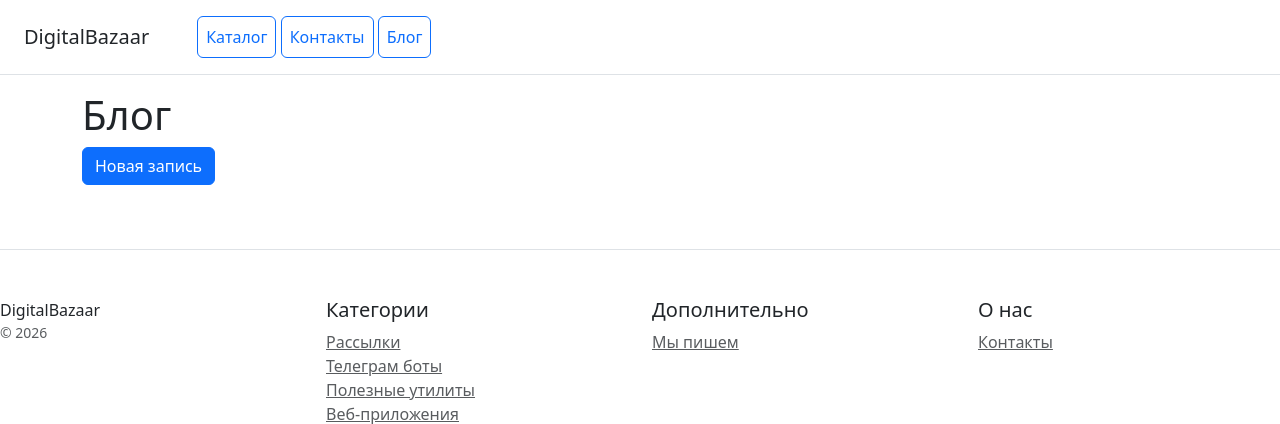
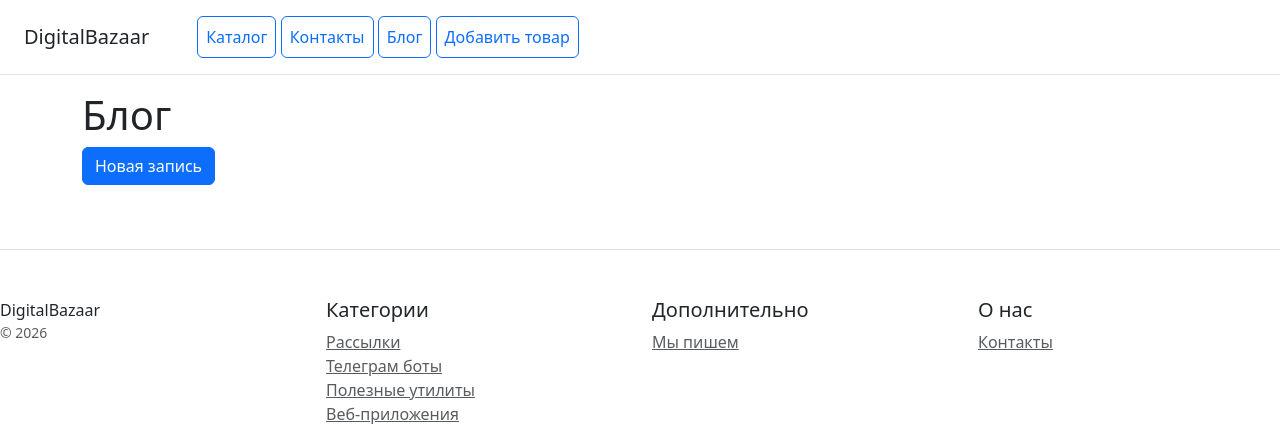
Before and after one commit to mihazizganov-debug/DigitalBazaar, a Django app: page /blogs/ in a window 1280 px wide. Shown: the top 424 px of the page. Run offline with Django 5.2, Linux system fonts and the light colour scheme; data that the repository does not hold is empty; some libraries are stand-ins or nearby versions.

Commit message:
feat: добавлена ссылка Добавить товар в главное меню

```diff
--- a/catalog/templates/catalog/includes/navbar.html
+++ b/catalog/templates/catalog/includes/navbar.html
@@ -4,5 +4,6 @@
         <a class="p-2 btn btn-outline-primary" href="{% url 'catalog:home' %}">Каталог</a>
         <a class="p-2 btn btn-outline-primary" href="{% url 'catalog:contacts' %}">Контакты</a>
         <a class="p-2 btn btn-outline-primary" href="{% url 'blog:list' %}">Блог</a>
+        <a class="p-2 btn btn-outline-primary" href="{% url 'catalog:product_create' %}">Добавить товар</a>
     </nav>
 </div>
```
